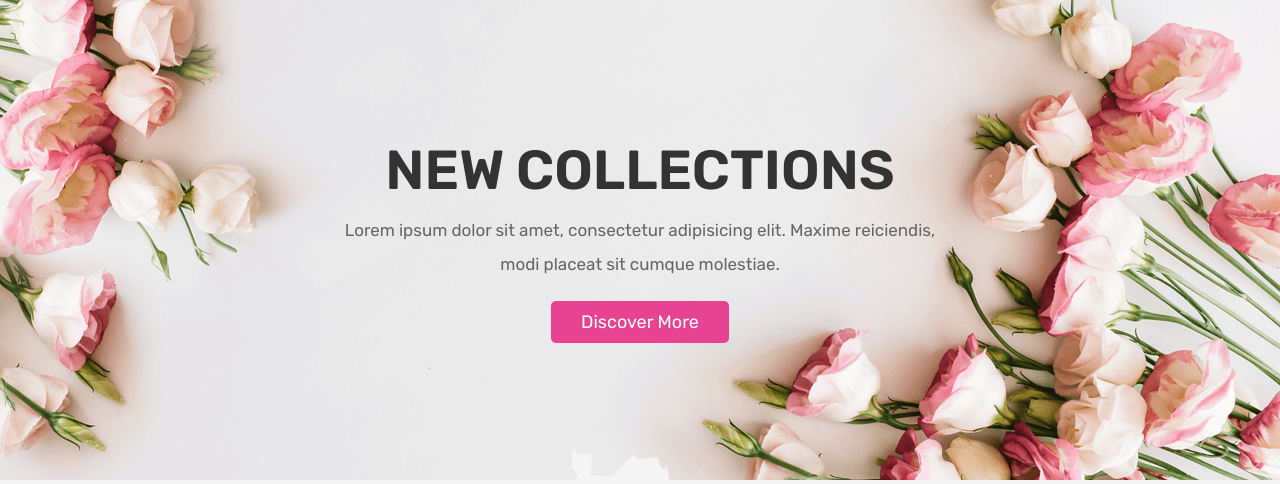
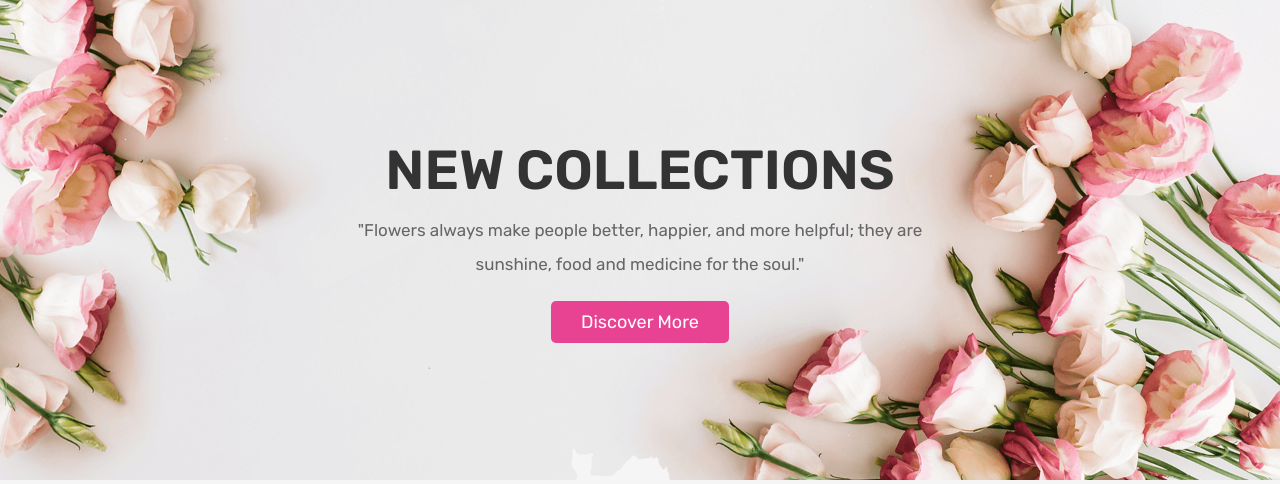
Before and after one commit to TamannaHaq/Flores, a PHP site: page /home.php in a window 1280 px wide. Shown: the top 484 px of the page. Run offline with PHP 8.4, Linux system fonts and the light colour scheme; the visitor is signed in with stand-in values (Sample User, id 1); data that the repository does not hold is empty.

Commit message:
home commit

```diff
--- a/home.php
+++ b/home.php
@@ -83,7 +83,7 @@ if(isset($_POST['add_to_cart'])){
 
    <div class="content">
       <h3>new collections</h3>
-      <p>Lorem ipsum dolor sit amet, consectetur adipisicing elit. Maxime reiciendis, modi placeat sit cumque molestiae.</p>
+      <p>"Flowers always make people better, happier, and more helpful; they are sunshine, food and medicine for the soul."</p>
       <a href="about.php" class="btn">discover more</a>
    </div>
 
```
